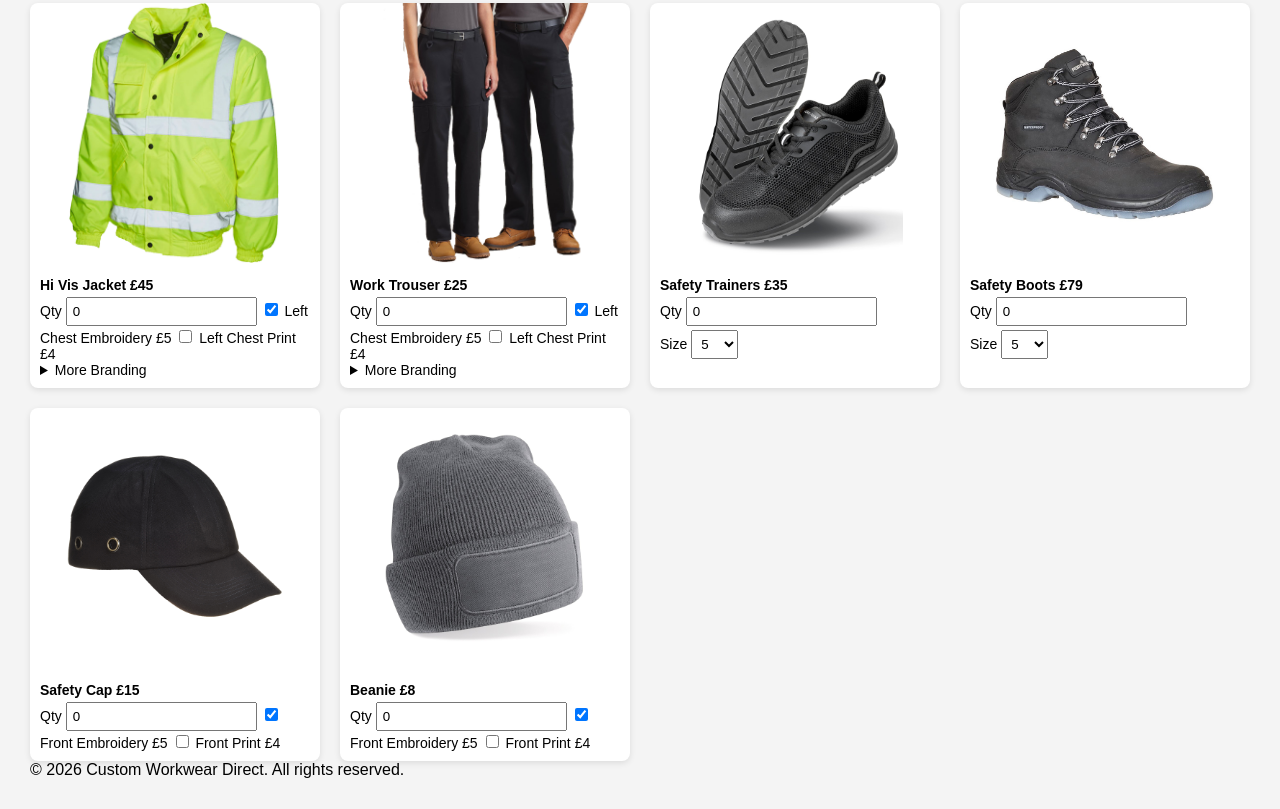
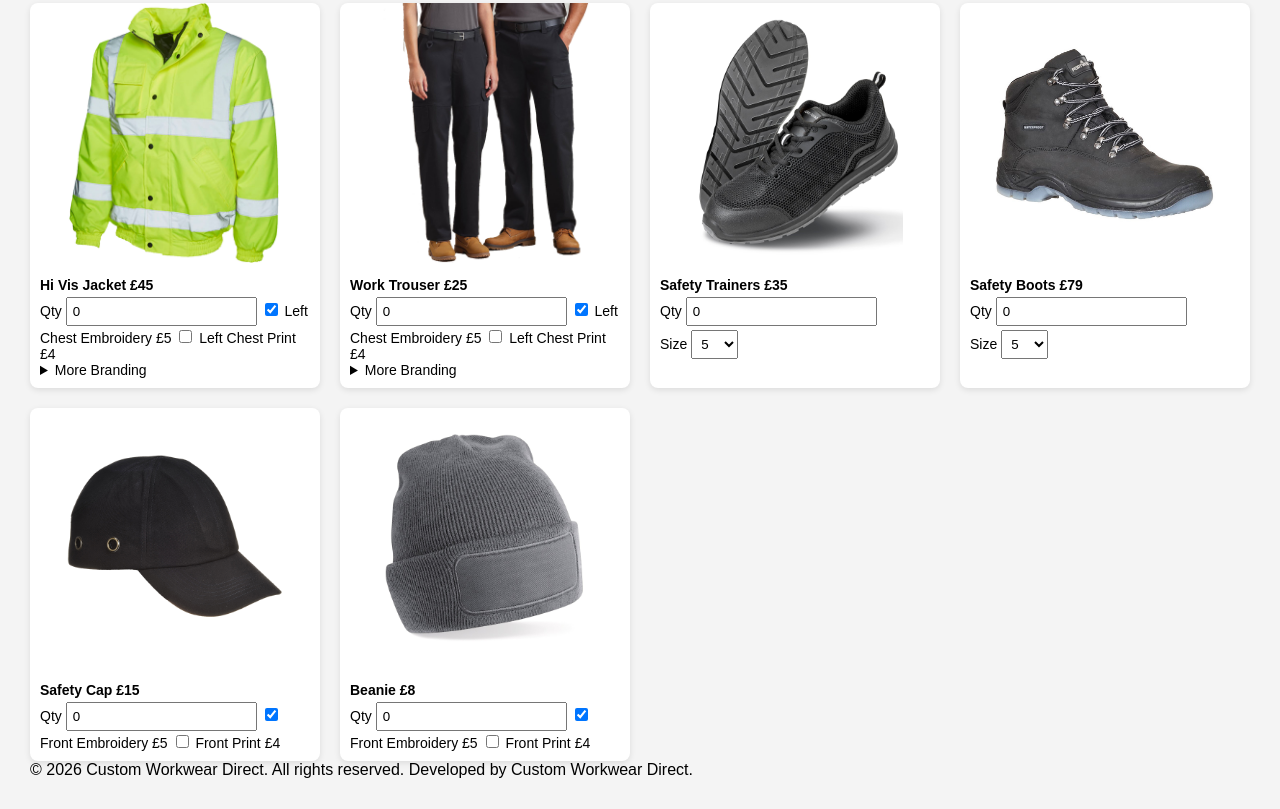
Before and after one commit to CWDUK/CWD-Uniform-Builder, a plain HTML site: page index.html in a window 1280 px wide. Shown: the part 1626-2435 px from the top of the page. Drawn offline with nearby package versions, Linux system fonts and the light colour scheme.

Commit message:
Add developer info to footer in index.html
Updated footer to include developer information.

```diff
--- a/index.html
+++ b/index.html
@@ -151,7 +151,7 @@ Daily £<span id="day">0</span>
 
   <div class="footer">
 © 2026 Custom Workwear Direct. All rights reserved.
-</div><script>
+    Developed by Custom Workwear Direct.</div><script>
 
 const products=[
 {name:"Polo Shirt",price:7,image:"polo.jpg",branding:true},
```
